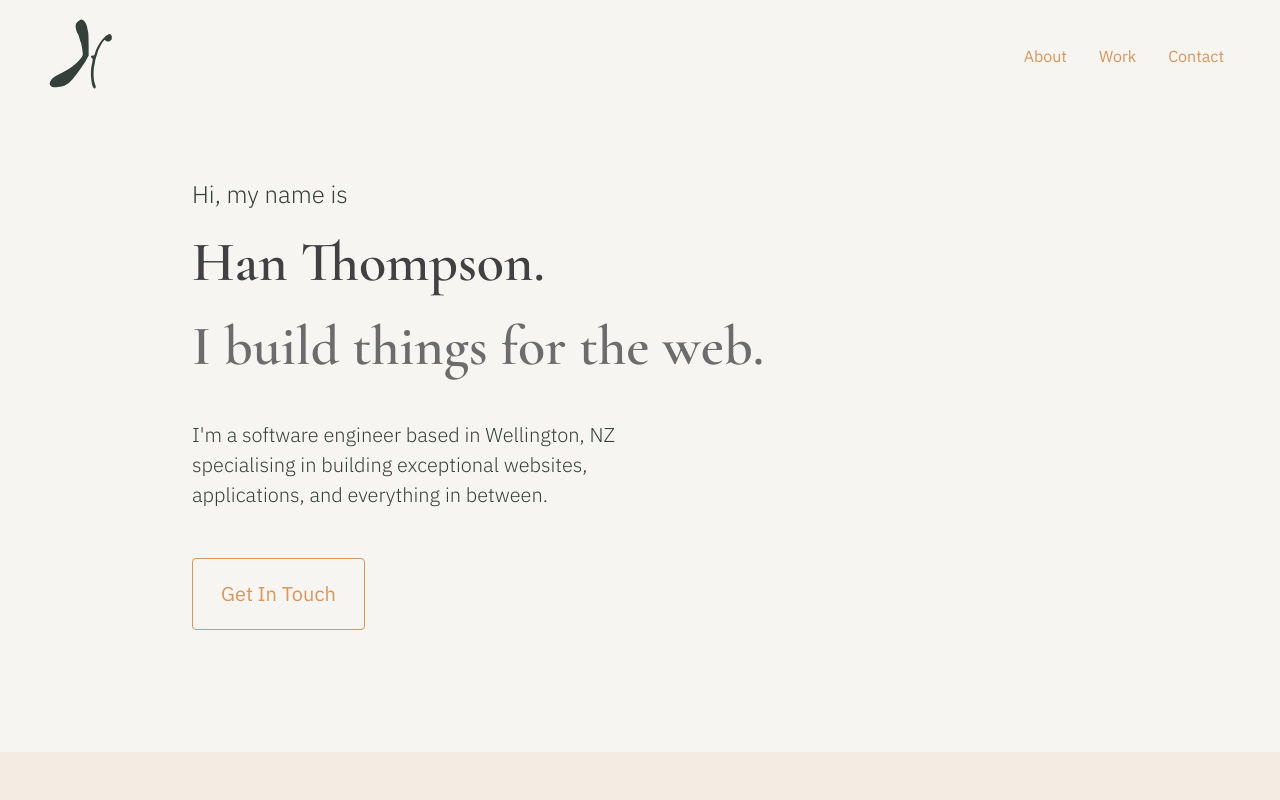
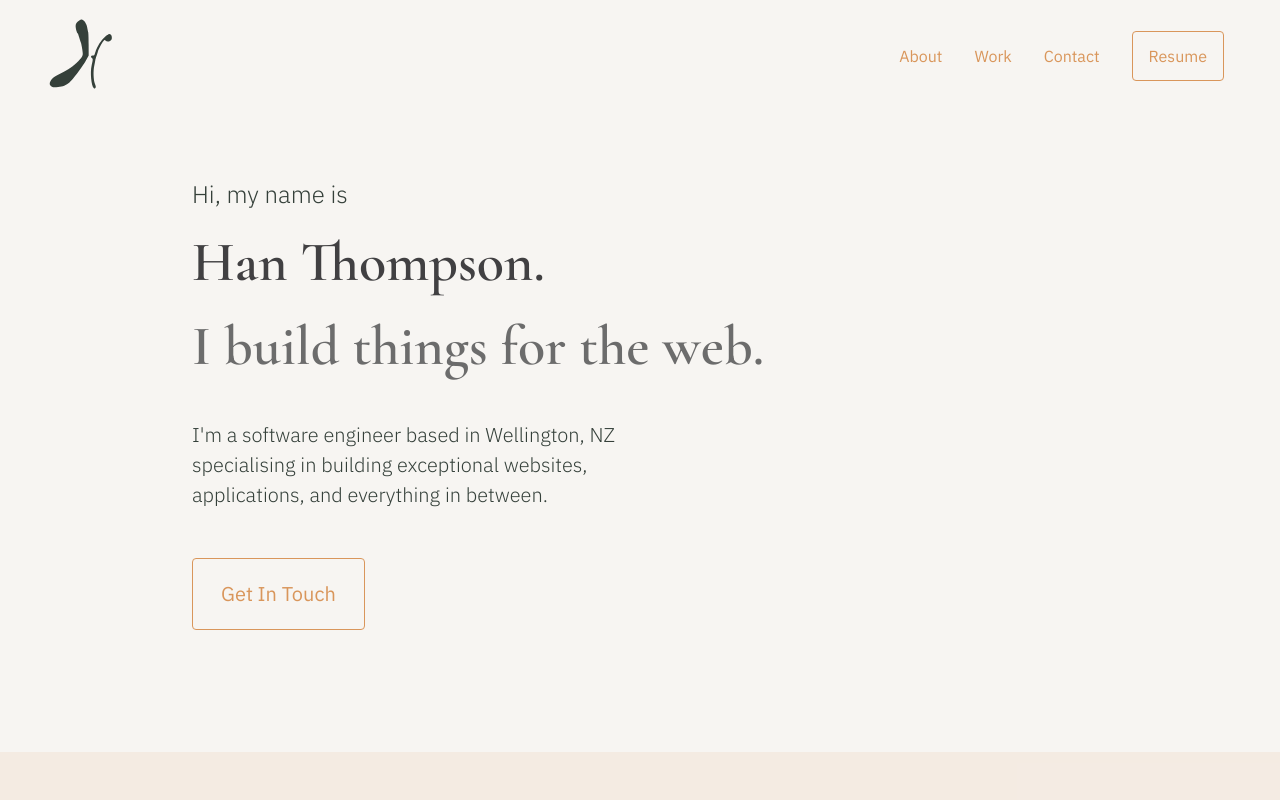
Before and after one commit to hanface/hanface.github.io, a React (Create React App) app: page / in a window 1280 px wide. Shown: the top 800 px of the page. Built offline with nearby package versions, Linux system fonts and the light colour scheme.

Commit message:
added current resume

```diff
--- a/src/components/Header/Nav.jsx
+++ b/src/components/Header/Nav.jsx
@@ -8,6 +8,13 @@ function Nav() {
       <AnchorLink href="#about">About</AnchorLink>
       <AnchorLink href="#work">Work</AnchorLink>
       <AnchorLink href="#contact">Contact</AnchorLink>
+      <a
+        class="button resume-button"
+        href="/han-thompson-resume2021.pdf"
+        target="_blank"
+      >
+        Resume
+      </a>
     </nav>
   );
 }
--- a/src/components/Header/nav.css
+++ b/src/components/Header/nav.css
@@ -13,8 +13,17 @@ nav a:hover {
   border-bottom: 1px solid var(--brand-primary);
 }
 
+.resume-button {
+  display: none;
+}
+
 @media (min-width: 768px) {
   nav a {
     margin: 0.5rem 1rem;
   }
+
+  .resume-button {
+    display: inline-block;
+    padding: 0.75rem 1rem;
+  }
 }
```
Also changed, not shown: 1 other file (tests, documents, lock files or other folders).
